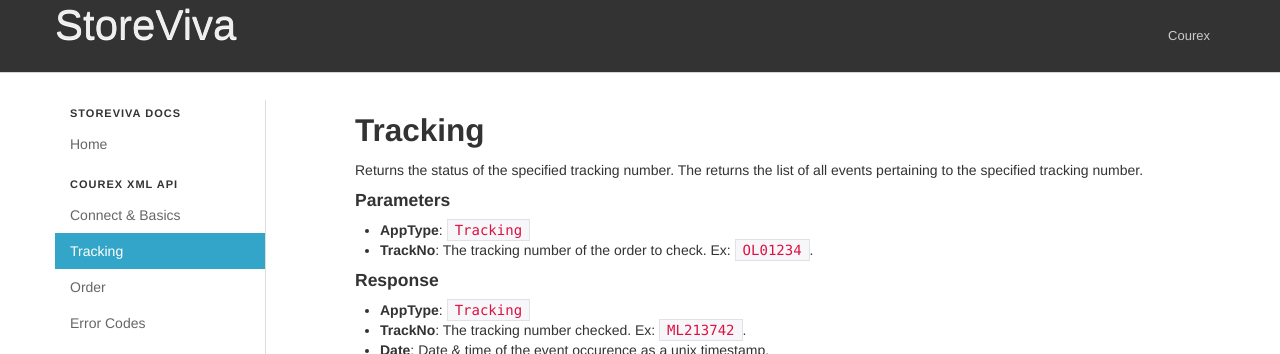
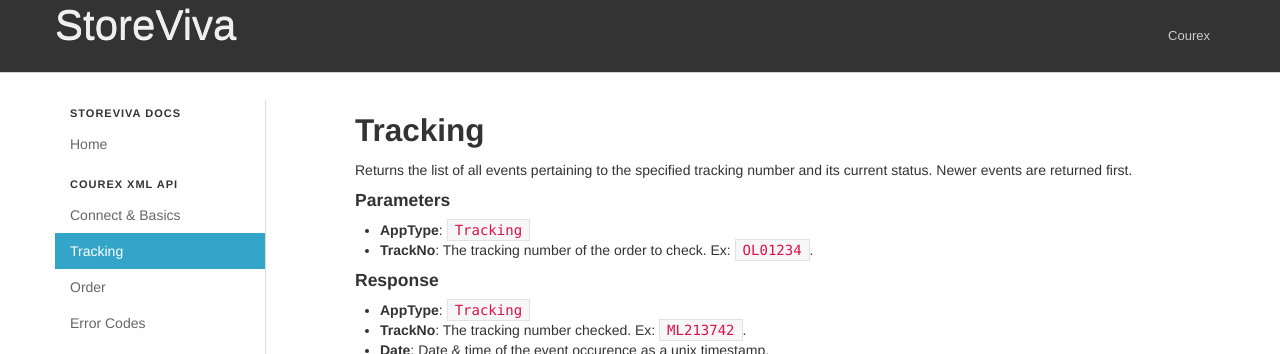
Before and after one commit to storeviva/storeviva.github.io, a Jekyll site: the page built from courex_xml/tracking.md, in a window 1280 px wide and 1216 px high. Shown: the top 354 px of the window. Built offline with Jekyll 4.4.1, drawn with Linux system fonts in a browser that asks for light colours; nearby versions of some CDN libraries; Markdown is read by kramdown in place of the engine named in the settings.

Commit message:
[courex_xml/tracking.md]: Fixed typo, clearer description.

````diff
--- a/courex_xml/tracking.md
+++ b/courex_xml/tracking.md
@@ -6,7 +6,7 @@
 
 ## Tracking
 
-Returns the status of the specified tracking number. The returns the list of all events pertaining to the specified tracking number.
+Returns the list of all events pertaining to the specified tracking number and its current status. Newer events are returned first.
 
 #### Parameters
 - **AppType**: ```Tracking```
````
